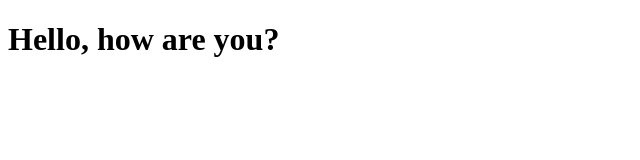
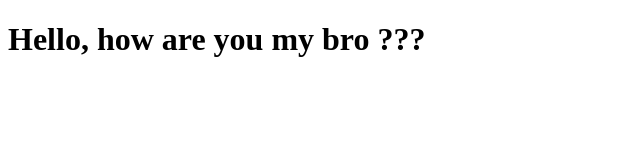
Before and after one commit to workin-cyber/git-tlv, a plain HTML site: page index.html in a window 1280 px wide. Shown: the whole page, without its empty margins (0-640 px from the left). Drawn offline with Linux system fonts and the light colour scheme.

Commit message:
fix h1 add bla bla bla

```diff
--- a/index.html
+++ b/index.html
@@ -9,7 +9,7 @@
 <body>
 
     <h1>
-        Hello, how are you?
+        Hello, how are you my bro ???
     </h1>
 
 </body>
```
